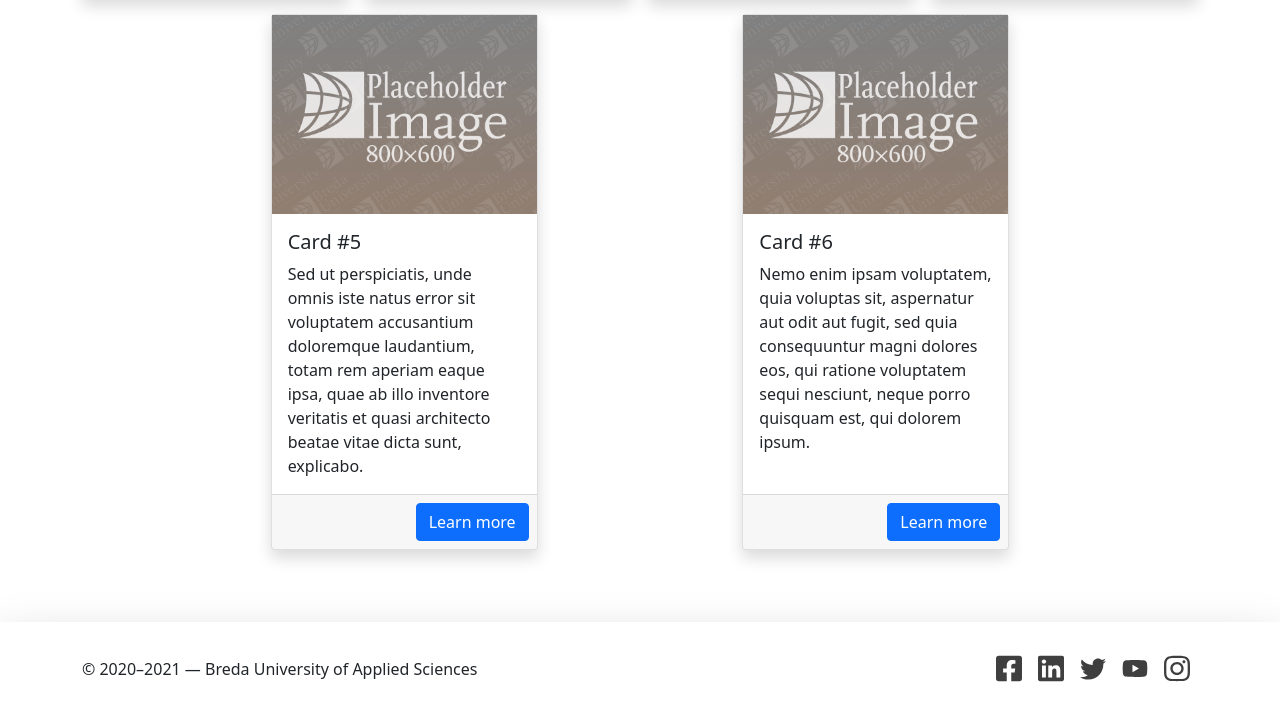
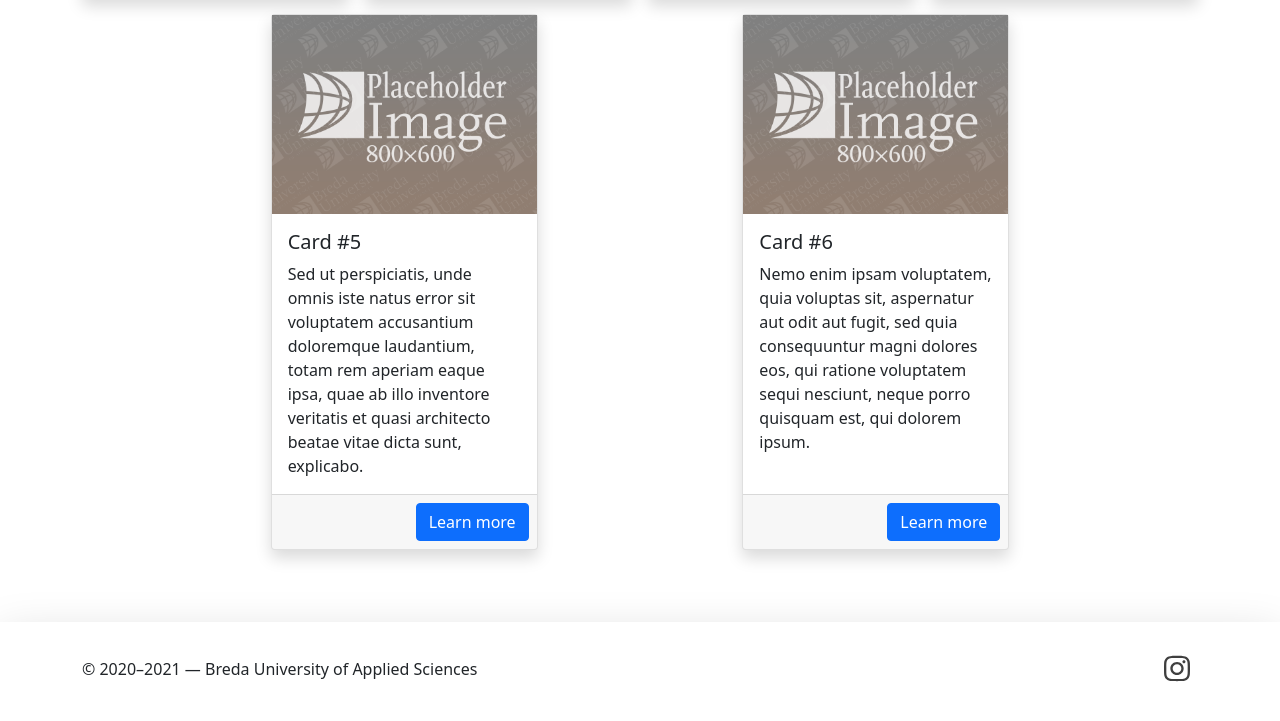
Before and after one commit to francesjanssen/Lilac, a plain HTML site: page index.html in a window 1280 px wide. Shown: the part 1557-2278 px from the top of the page. Drawn offline with nearby package versions, Linux system fonts and the light colour scheme.

Commit message:
Changed social media icons

```diff
--- a/index.html
+++ b/index.html
@@ -216,24 +216,12 @@
         </p>
         <ul class="list-unstyled d-flex align-items-center opacity-75">
           <li>
-            <a href="https://www.facebook.com/bredauniversityas" target="_blank">
-              <img class="m-2" src="images/facebook.svg" alt="Follow us on" width="26">
-            </a>
           </li>
           <li>
-            <a href="https://www.linkedin.com/school/bredauniversityas/" target="_blank">
-              <img class="m-2" src="images/linkedin.svg" alt="Follow us on LinkedIn" width="26">
-            </a>
           </li>
           <li>
-            <a href="https://twitter.com/bredauas" target="_blank">
-              <img class="m-2" src="images/twitter.svg" alt="Follow us on Twitter" width="26">
-            </a>
           </li>
           <li>
-            <a href="https://www.youtube.com/BredaUniversityofAppliedSciences" target="_blank">
-              <img class="m-2" src="images/youtube.svg" alt="Follow us on YouTube" width="26">
-            </a>
           </li>
           <li>
             <a href="https://www.instagram.com/bredauniversityas/" target="_blank">
```
